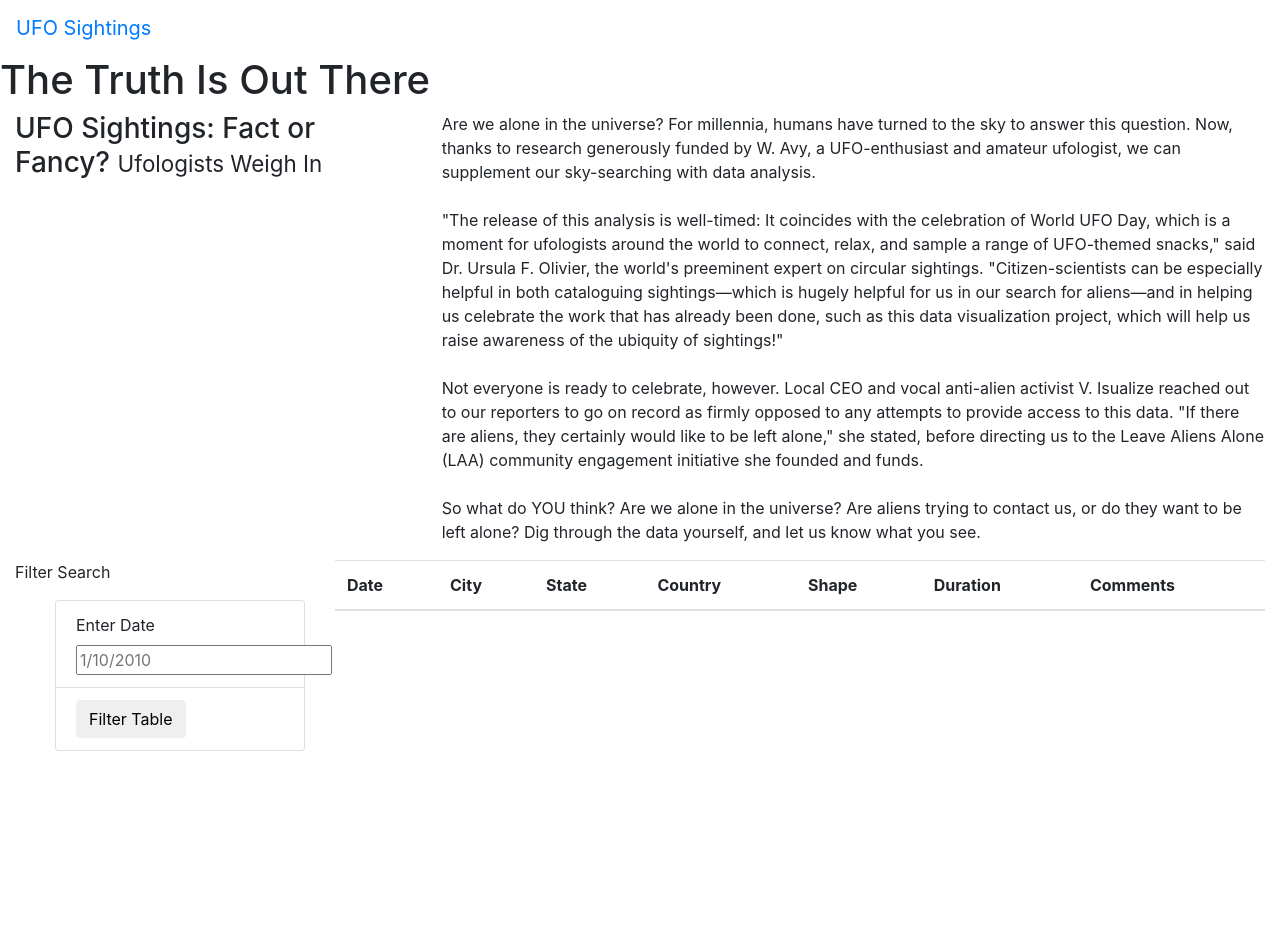
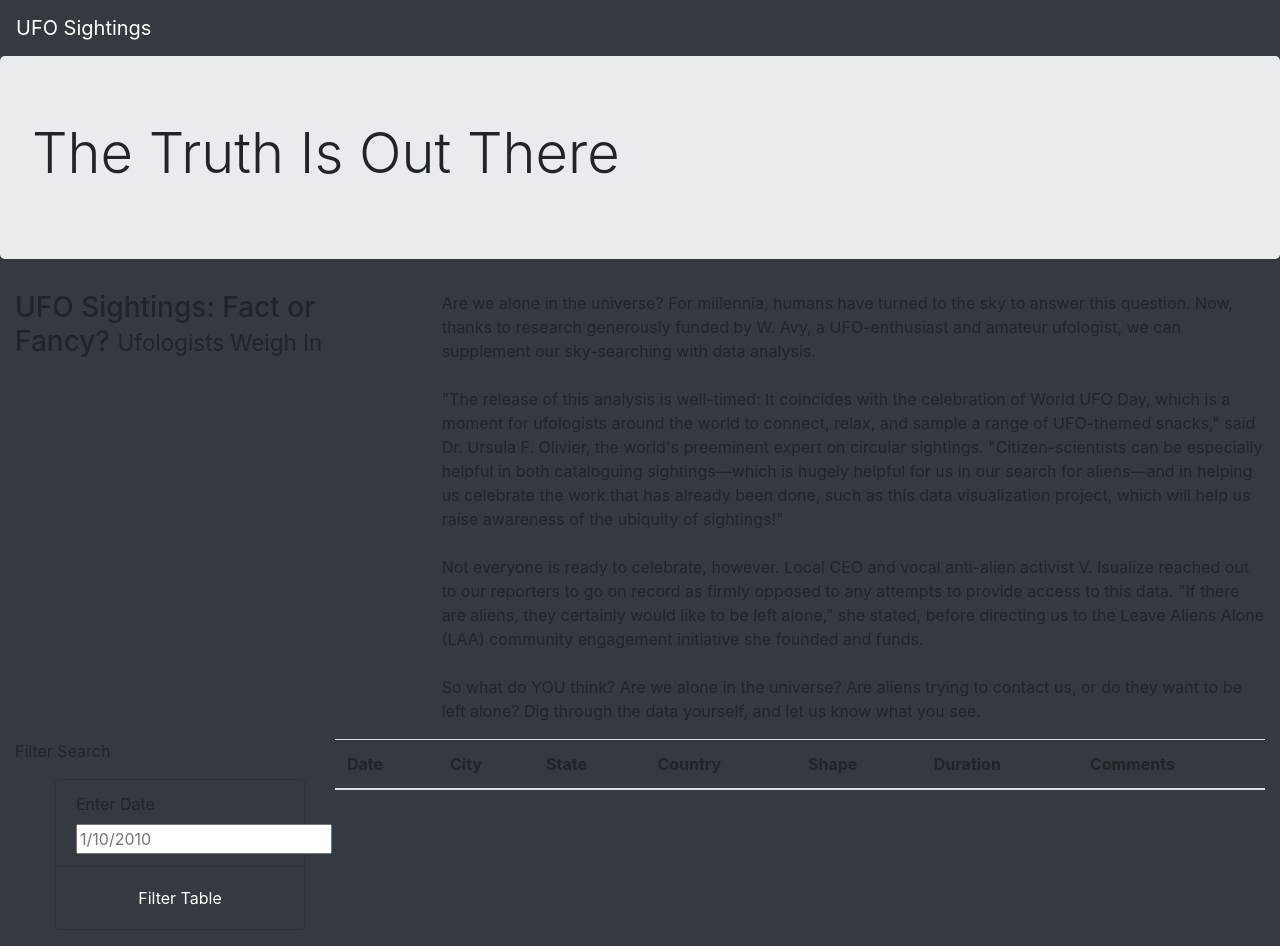
Before and after one commit to jediracer/UFOs, a plain HTML site: page index.html in a window 1280 px wide. Before the commit the page ends 800 px from the top, so only its background shows below. Drawn offline with nearby package versions, Linux system fonts and the light colour scheme.

Commit message:
Updated index.html

```diff
--- a/index.html
+++ b/index.html
@@ -13,15 +13,15 @@
     />
     <link rel="stylesheet" href="static/css/style.css">
 </head>
-<body>
+<body class="bg-dark">
     <div class="wrapper">
-        <nav class="navbar navbar=expand-lg">
+        <nav class="navbar navbar-dark bg dark navbar=expand-lg">
             <a class="navbar-brand" href="index.html">
                 UFO Sightings
             </a>
         </nav>
-        <div class=”jumbotron”>
-            <h1>The Truth Is Out There</h1>
+        <div class="jumbotron">
+            <h1 class="display-4">The Truth Is Out There</h1>
         </div>
         <div class="container-fluid">
             <div class="row">
@@ -44,20 +44,21 @@
         <div class="container-fluid">
             <div class="row">
                 <div class="col-md-3">
-                    <form>
+                    <form class="bg-dark">
                         <p>Filter Search</p>
+                        <ul class="list=group bg-dark">
+                            <li class="list-group-item bg-dark">
+                                <label for="date">Enter Date</label>
+                                <input type="text" placeholder="1/10/2010" id="datetime" />
+                            </li>
+                            <li class="list-group-item bg-dark" style="text-align:center;">
+                                <button id="filter-btn" type="button" class="btn btn-dark">
+                                    Filter Table
+                                </button>
+                            </li>
+                        </ul>
                     </form>
-                    <ul class="list=group">
-                        <li class="list-group-item">
-                            <label for="date">Enter Date</label>
-                            <input type="text" placeholder="1/10/2010" id="datetime" />
-                        </li>
-                        <li class="list-group-item">
-                            <button id="filter-btn" type="button" class="btn btn-default">Filter Table</button>
-                        </li>
-                    </ul>
                 </div>
-
                 <div class="col-md-9">
                     <table class="table table-striped">
                         <thead>
@@ -71,13 +72,14 @@
                                 <th>Comments</th>
                             </tr>
                         </thead>
-                        <tbody>
-
-                        </tbody>
+                        <tbody></tbody>
                     </table>
                 </div>
             </div>
         </div>
     </div>
 </body>
+<script src="https://cdnjs.cloudflare.com/ajax/libs/d3/4.11.0/d3.js"></script>
+<script src="static/js/data.js"></script>
+<script src="static/js/app.js"></script>
 </html>
```
